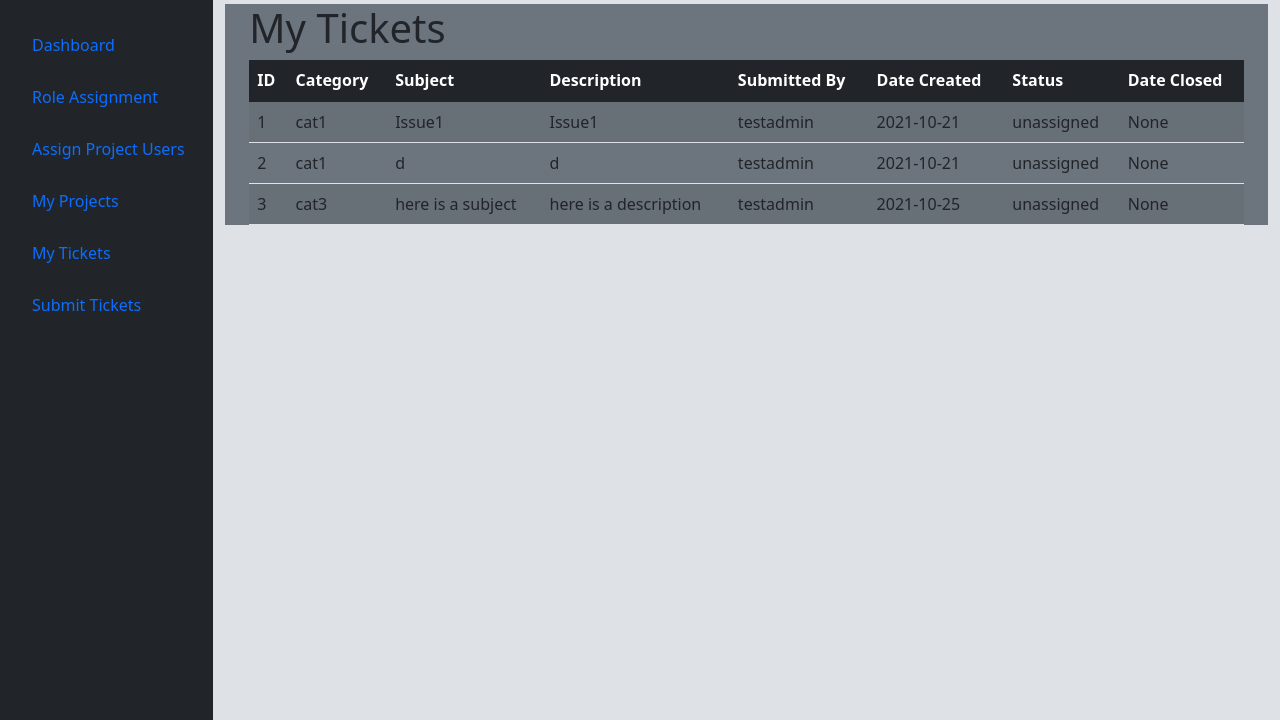
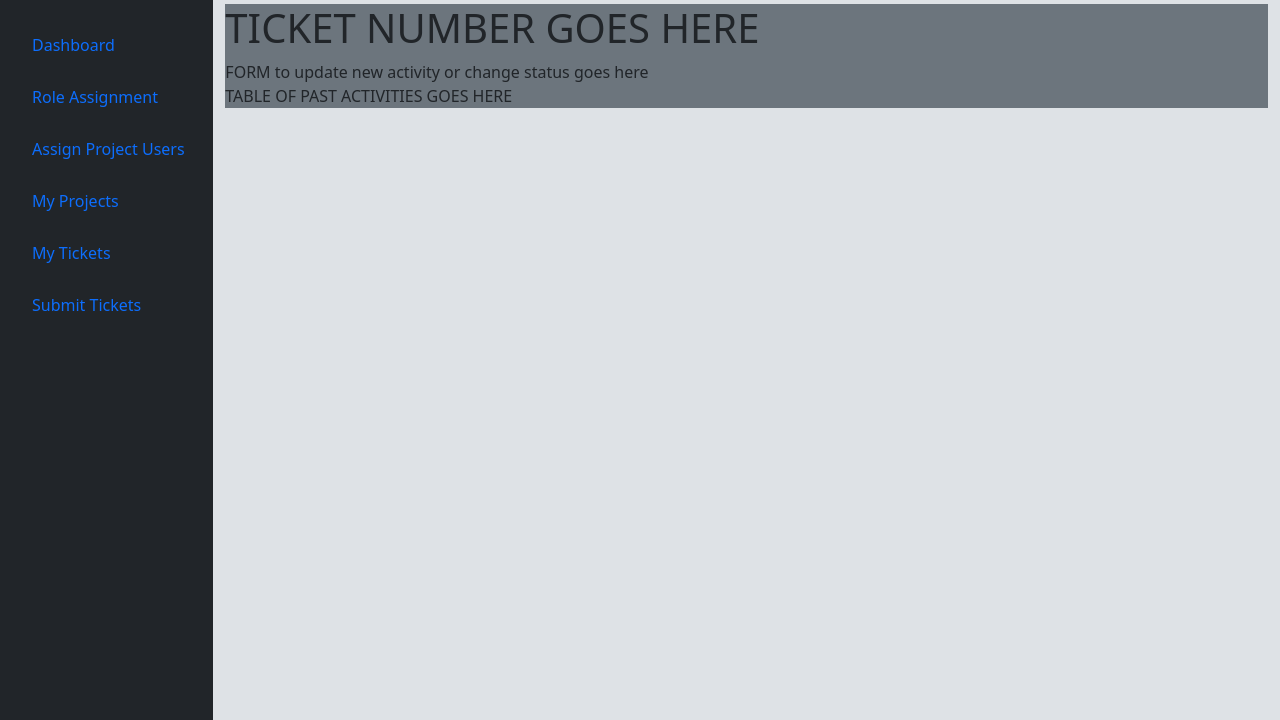
Before and after one commit to CameronDeweerd/IssueTracker, a Flask app: page /mytickets?id=1 in a window 1280 px wide. Shown: the part 80-800 px from the top of the page. Run offline with Flask 2, Linux system fonts and the light colour scheme; a user stored in the database is signed in; data comes from the database, SQL or seed files in the repository; tables that the repository leaves empty hold one stand-in row (values such as "Sample post"); data that the repository does not hold is empty.

Commit message:
additional DB updates. Now creates an activity on new Ticket creation Update ticket button brings to a page where additional activities can be logged and history can be viewed.

```diff
--- a/issueTrackerViews.py
+++ b/issueTrackerViews.py
@@ -1,16 +1,14 @@
 from flask import render_template, Blueprint, redirect, request, session, abort
 from jinja2 import TemplateNotFound
-import sqlite3
 from helpers import apology, login_required
-from SQLhelpers import dict_factory, execute_query, return_query, check_permission
+from SQLhelpers import execute_query, return_query, check_permission
 from datetime import datetime
+import prepareChartData
 
 
 # issueTrack = Blueprint('issueTrack', __name__, url_prefix='/issue', template_folder='templates', static_folder='static')
 # This one will work for local testing
 issueTrack = Blueprint('issueTrack', __name__, url_prefix='/', template_folder='templates', static_folder='static')
-
-
 
 # do queries like this:
 # var = return_query("SELECT * FROM Access")
@@ -118,30 +116,48 @@ def submit():
                       session["user_id"],
                       datetime.now().date())
         execute_query(query, parameters)
+
+        ''' add "created ticket" activity to DB'''
+        newTicketID = return_query("SELECT issue_id FROM Issues ORDER BY issue_id DESC LIMIT 1").fetchall()
+        query = "INSERT INTO Activity \
+                           (issue_id, user_id, activity_date, activity_description) \
+                           VALUES (?, ?, ?, 'Ticket Created')"
+        parameters = (newTicketID[0]['issue_id'],
+                      session["user_id"],
+                      datetime.now().date())
+        execute_query(query, parameters)
+
         return redirect("/mytickets")
     else:
         return render_template('submitticket.html')
 
 
-# @issueTrack.route('/dashboard')
-# def dashboard():
-#     return render_template('dashboard.html')
-#
+@issueTrack.route('/dashboard')
+def dashboard():
+    # TODO return various different chart data depending on the user access level
+    return render_template('dashboard.html')
+
+
 # @issueTrack.route('/projectusers')
 # def projectusers():
 #     return render_template('projectusers.html')
 #
 @issueTrack.route('/mytickets')
 def mytickets():
-    # check to see if user should view all
-    if check_permission('FullAccess'):
-        tickets = return_query("SELECT * FROM Issues")
-        print("access")
+    if not request.args.get('id'):
+        # check to see if user has access to all tickets or should just display assigned
+        if check_permission('FullAccess'):
+            tickets = return_query("SELECT * FROM Issues")
+        else:
+            tickets = return_query("SELECT * FROM Issues WHERE [People Assigned] = ?", (session['user_id'],))
+        tickets = tickets.fetchall()
+        return render_template('mytickets.html', tickets=tickets)
     else:
-        print("no access")
-        tickets = return_query("SELECT * FROM Issues WHERE [People Assigned] = ?", (session['user_id'],))
-    tickets = tickets.fetchall()
-    return render_template('mytickets.html', tickets=tickets)
+        print(request.args.get('id'))
+        # TODO check if user is admin or assigned to ticket
+        # TODO check if ticket is actually in the DB
+        activities = return_query("SELECT * FROM Activities WHERE id = ?", request.args.get('id'))
+        return render_template('ticketupdate.html', activities=activities)
 
 # @issueTrack.route('/myprojects')
 # def myprojects():
--- a/static/styles.css
+++ b/static/styles.css
@@ -6,7 +6,7 @@ header {
 }
 
 body {
-    height:vh-100;
+
 }
 .maincontainer {
     display: flex;
--- a/templates/mytickets.html
+++ b/templates/mytickets.html
@@ -5,7 +5,7 @@ My Tickets
 {% endblock %}
 
 {% block main %}
-<div class="container bg-secondary mt-sm-1">
+<div class="bg-secondary mt-sm-1">
     <div class='justify-content-center align-items-center'>
         <p class='h1'>My Tickets</p>
     </div>
@@ -20,12 +20,13 @@ My Tickets
                 <th>Date Created</th>
                 <th>Status</th>
                 <th>Date Closed</th>
+                <th>Update Ticket</th>
             </tr>
         </thead>
         <tbody>
             {% for i in tickets %}
-            <tr>
-                <td>{{ i.id }}</td>
+            <tr id="ticket_{{i.id}}">
+                <td>{{ i.issue_id }}</td>
                 <td>{{ i.issue_category }}</td>
                 <td>{{ i.issue_subject }}</td>
                 <td>{{ i.issue_description }}</td>
@@ -33,6 +34,7 @@ My Tickets
                 <td>{{ i.date_created }}</td>
                 <td>{{ i.issue_status }}</td>
                 <td>{{ i['Date Closed'] }}</td>
+                <td><button onclick="window.location.href='/mytickets?id={{i.issue_id}}'">Update</button></td>
             </tr>
             {% endfor %}
         </tbody>
--- /dev/null
+++ b/templates/ticketupdate.html
@@ -0,0 +1,18 @@
+{% extends "layout.html" %}
+
+{% block title %}
+TITLE GOES HERE
+{% endblock %}
+
+{% block main %}
+<div class="bg-secondary mt-sm-1">
+    <div class='justify-content-center align-items-center'>
+        <p class='h1'>TICKET NUMBER GOES HERE</p>
+    </div>
+
+    <div>FORM to update new activity or change status goes here</div>
+    <div>TABLE OF PAST ACTIVITIES GOES HERE</div>
+
+
+</div>
+{% endblock %}
```
Also changed, not shown: prepareChartData.py (added, +21 -0 lines), templates/dashboard.html (+28 -18 lines), static/IssueTracker.db.
